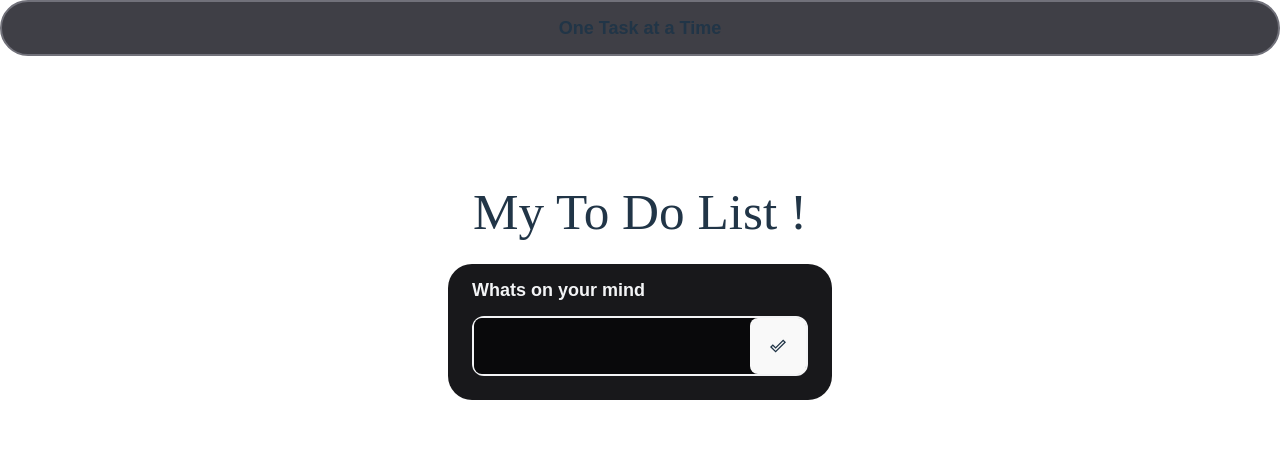
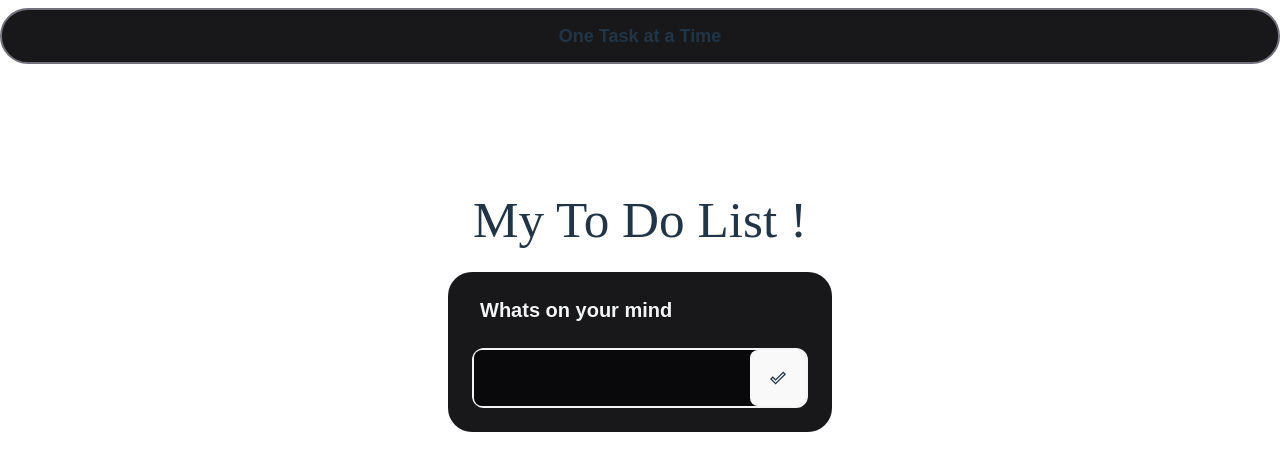
Before and after one commit to Muhammad-Taha-Qader/ToDo-List, a React (Vite) app: page / in a window 1280 px wide. Shown: the top 470 px of the page. Built offline with nearby package versions, Linux system fonts and the light colour scheme; a web font is replaced by a local one.

Commit message:
UI updates

```diff
--- a/src/components/Nav.jsx
+++ b/src/components/Nav.jsx
@@ -1,7 +1,7 @@
 
 const Nav = () => {
   return (
-    <div className="bg-zinc-700 flex justify-center w-screen rounded-full border-2 border-zinc-500 py-3 px-7">
+    <div className="bg-zinc-900 flex justify-center w-full rounded-full border-2 border-zinc-500 py-3 px-7 mt-2">
         <h1 className="text-center text-lg font-bold">One Task at a Time</h1>
     </div>
   )
--- a/src/components/ToDoTasksList.jsx
+++ b/src/components/ToDoTasksList.jsx
@@ -10,7 +10,7 @@ function ToDoTasksList({ list, setList }) {
       {list?.map((item, index) => (
         <div key={index} className="flex px-6 py-2 gap-x-5 items-center">
           <input type="checkbox" name="checked" id="checked" />
-          <span className="flex-grow">{item}</span>
+          <span className="flex-grow break-all text-wrap">{item}</span>
           <button
             type="button"
             onClick={() => handleDelete(index)}
--- a/src/pages/ToDoList.jsx
+++ b/src/pages/ToDoList.jsx
@@ -24,7 +24,7 @@ const ToDoList = () => {
         <h1 className="font-stalemate text-center mt-32">My To Do List !</h1>
         <div className="flex w-screen justify-center mt-6">
             <div className=" w-96 bg-zinc-900 flex flex-col rounded-3xl px-6">
-                <h2 className="my-3 text-lg text-gray-100 font-afacad-600">Whats on your mind</h2>
+                <h2 className="my-6 pl-2 text-xl text-gray-100 font-afacad-600">Whats on your mind</h2>
                 <div className="flex flex-row w-full rounded-xl border-gray-100 border-2 bg-zinc-950 mb-3">
                     <input type="text" name="todoTask" id="todoTask" value={todoTask}
                         onChange={handleToDoTaskSetter} className=" bg-zinc-950 rounded-l-lg py-4 px-7 grow active:border-hidden"/>
```
